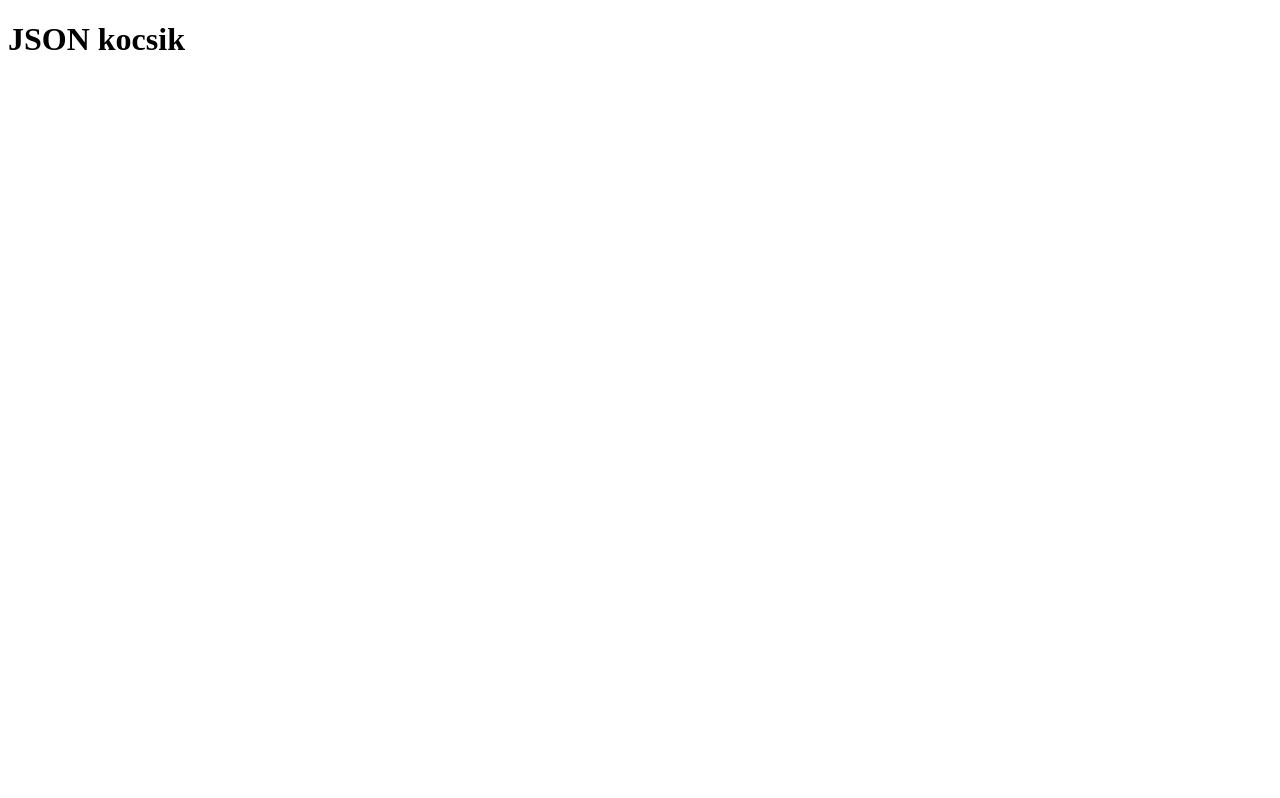
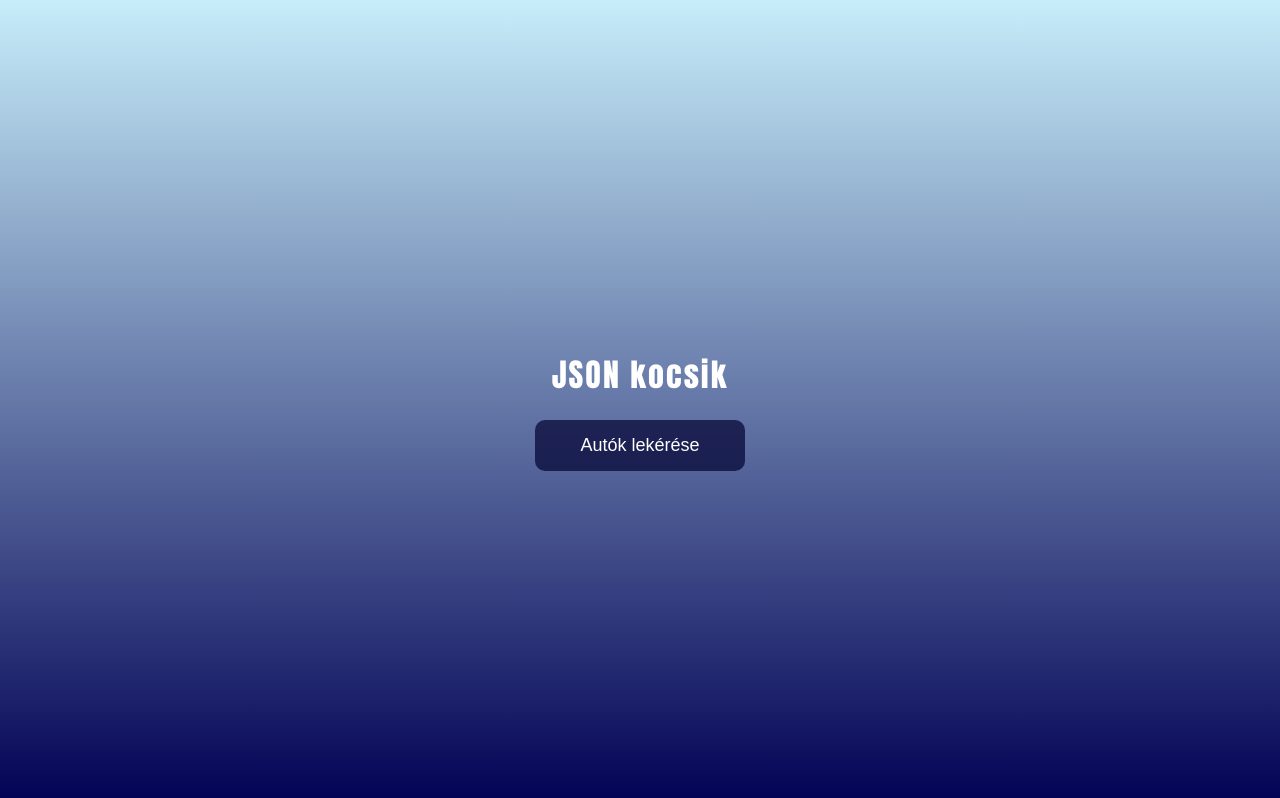
Before and after one commit to raptile666/cars-json-js, a plain HTML site: page index.html in a window 1280 px wide. Drawn offline with Linux system fonts and the light colour scheme.

Commit message:
htmlben gomb hozzáadva, css elkészitése

```diff
--- a/index.html
+++ b/index.html
@@ -11,6 +11,7 @@
 <body>
     <div class="container">
         <h1>JSON kocsik</h1>
+        <button id="btn">Autók lekérése</button>
         <div class="result">
 
         </div>
--- a/style.css
+++ b/style.css
@@ -0,0 +1,24 @@
+body{
+    display: flex;
+    padding: 0;
+    margin: 0;
+    width: 100%;
+    height: 100vh;
+    justify-content: center;
+    align-items: center;
+    font-family: Impact, Haettenschweiler, 'Arial Narrow Bold', sans-serif;
+    letter-spacing: 2px;
+    background: linear-gradient(to bottom, rgb(199, 237, 250), rgb(3, 3, 85));
+    color: #fff;
+    text-align: center;
+}
+
+button{
+    background: rgba(2, 2, 51, 0.7);
+    padding: 15px 45px;
+    border: none;
+    border-radius: 10px;
+    color: #fff;
+    cursor: pointer;
+    font-size: 18px;
+}
```
